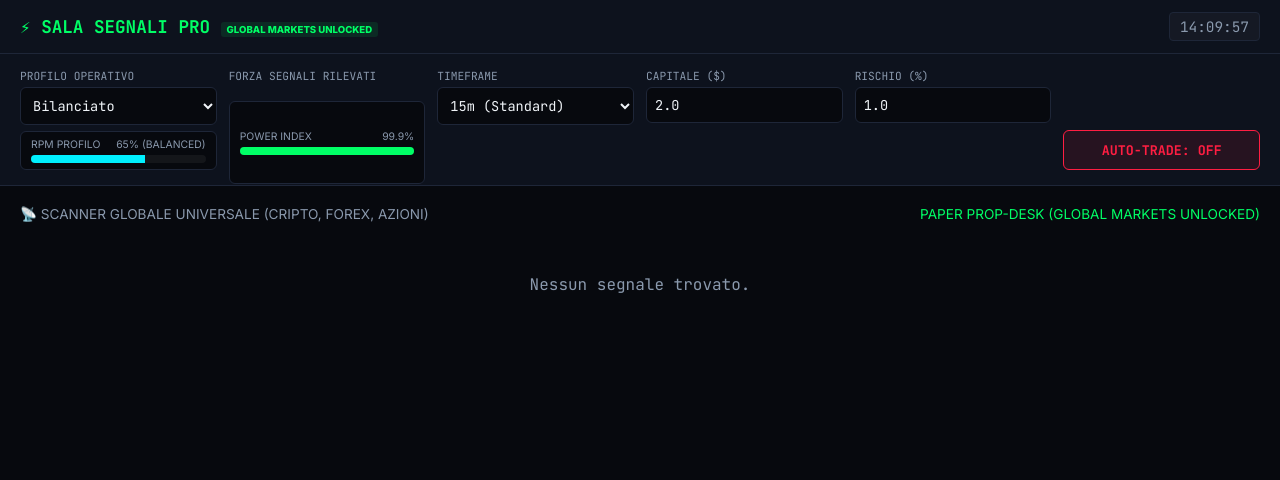
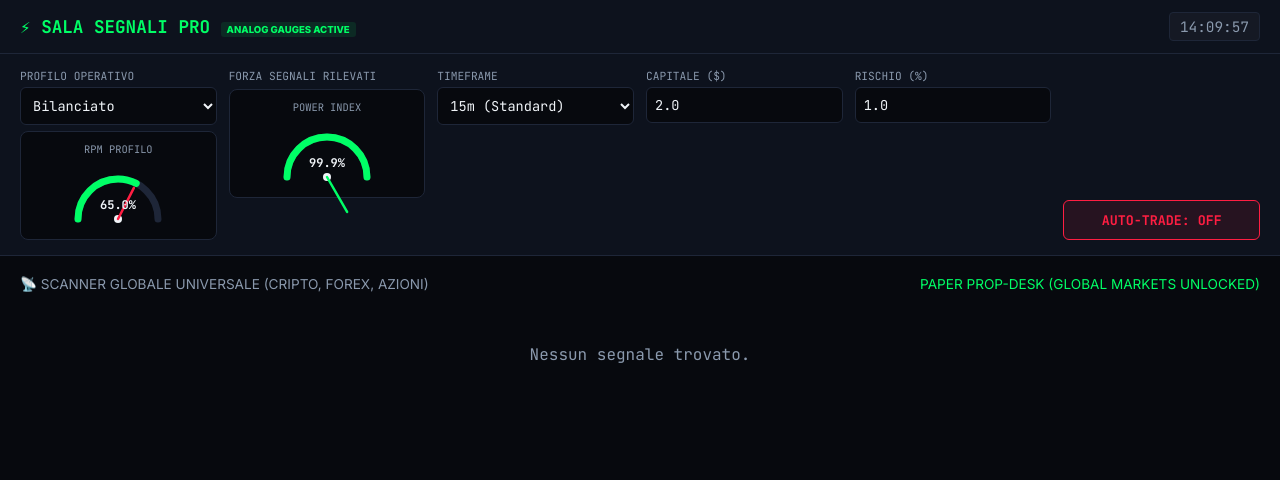
Before and after one commit to fabiocaputo389-ship-it/segnali-ai-telegram, a Flask app: page / in a window 1280 px wide. Shown: the top 480 px of the page. Run offline with Flask 3, Linux system fonts and the light colour scheme; data that the repository does not hold is empty.

Commit message:
Update index.html

```diff
--- a/templates/index.html
+++ b/templates/index.html
@@ -20,11 +20,13 @@
         .control-group label { display: block; font-size: 0.7rem; font-family: 'JetBrains Mono', monospace; color: var(--text-muted); margin-bottom: 4px; text-transform: uppercase; }
         .control-group input, .control-group select { width: 100%; background: var(--bg-base); border: 1px solid var(--border-color); color: var(--text-main); padding: 8px; border-radius: 6px; font-family: 'JetBrains Mono', monospace; font-size: 0.85rem; }
 
-        /* TACHIMETRO WIDGET STYLES */
-        .tachometer-box { background: var(--bg-base); border: 1px solid var(--border-color); border-radius: 6px; padding: 6px 10px; display: flex; flex-direction: column; justify-content: center; }
-        .tachometer-header { display: flex; justify-content: space-between; font-size: 0.65rem; font-family: 'JetBrains Mono', monospace; color: var(--text-muted); text-transform: uppercase; margin-bottom: 4px; }
-        .tachometer-gauge { width: 100%; height: 8px; background: rgba(255,255,255,0.05); border-radius: 4px; overflow: hidden; position: relative; }
-        .tachometer-fill { height: 100%; width: 50%; background: var(--accent-green); transition: width 0.3s ease, background 0.3s ease; }
+        /* STILI VERO TACHIMETRO CIRCOLARE CON LANCETTA */
+        .gauge-card { background: var(--bg-base); border: 1px solid var(--border-color); border-radius: 8px; padding: 10px; display: flex; flex-direction: column; align-items: center; text-align: center; }
+        .gauge-title { font-size: 0.65rem; font-family: 'JetBrains Mono', monospace; color: var(--text-muted); text-transform: uppercase; margin-bottom: 4px; }
+        .gauge-container { position: relative; width: 110px; height: 65px; margin: 4px auto 0 auto; }
+        .gauge-svg { width: 100%; height: 100%; transform: rotate(0deg); overflow: visible; }
+        .gauge-needle { transition: transform 0.5s cubic-bezier(0.4, 2.08, 0.55, 0.44); transform-origin: 55px 55px; }
+        .gauge-value-text { font-family: 'JetBrains Mono', monospace; font-size: 0.75rem; font-weight: 700; fill: var(--text-main); }
 
         .autotrade-btn { background: rgba(255,30,66,0.1); border: 1px solid var(--accent-red); color: var(--accent-red); font-weight: 800; border-radius: 6px; padding: 8px 12px; cursor: pointer; font-family: 'JetBrains Mono', monospace; height: 40px; }
         .autotrade-btn.active { background: rgba(0,255,102,0.1); border-color: var(--accent-green); color: var(--accent-green); }
@@ -55,7 +57,7 @@
 </head>
 <body>
     <header>
-        <div class="logo">⚡ SALA SEGNALI PRO <span style="font-size:0.6rem; background:rgba(0,255,102,0.1); color:var(--accent-green); padding:2px 6px; border-radius:3px;">GLOBAL MARKETS UNLOCKED</span></div>
+        <div class="logo">⚡ SALA SEGNALI PRO <span style="font-size:0.6rem; background:rgba(0,255,102,0.1); color:var(--accent-green); padding:2px 6px; border-radius:3px;">ANALOG GAUGES ACTIVE</span></div>
         <div class="terminal-clock" id="clock">00:00:00</div>
     </header>
 
@@ -67,19 +69,35 @@
                 <option value="balanced" selected>Bilanciato</option>
                 <option value="aggressive">Aggressivo / HFT</option>
             </select>
-            <!-- Tachimetro Profilo -->
-            <div class="tachometer-box" style="margin-top:6px;">
-                <div class="tachometer-header"><span>RPM Profilo</span><span id="profileRpmVal">60%</span></div>
-                <div class="tachometer-gauge"><div id="profileTachFill" class="tachometer-fill" style="width:60%;"></div></div>
+            <!-- Tachimetro 1: Profilo Operativo con Lancetta -->
+            <div class="gauge-card" style="margin-top:6px;">
+                <div class="gauge-title">RPM Profilo</div>
+                <div class="gauge-container">
+                    <svg class="gauge-svg" viewBox="0 0 110 65">
+                        <path d="M 15 55 A 40 40 0 0 1 95 55" fill="none" stroke="#1e2638" stroke-width="7" stroke-linecap="round"/>
+                        <path id="gaugePath1" d="M 15 55 A 40 40 0 0 1 95 55" fill="none" stroke="#00ff66" stroke-width="7" stroke-dasharray="125.6" stroke-dashoffset="50" stroke-linecap="round"/>
+                        <circle cx="55" cy="55" r="4" fill="#f0f4f8"/>
+                        <line id="gaugeNeedle1" class="gauge-needle" x1="55" y1="55" x2="55" y2="20" stroke="#ff1e42" stroke-width="2.5" stroke-linecap="round"/>
+                        <text id="gaugeText1" x="55" y="45" text-anchor="middle" class="gauge-value-text">65%</text>
+                    </svg>
+                </div>
             </div>
         </div>
 
         <div class="control-group">
             <label>Forza Segnali Rilevati</label>
-            <!-- Tachimetro Forza Segnali -->
-            <div class="tachometer-box" style="height: calc(100% - 18px); margin-top: 18px;">
-                <div class="tachometer-header"><span>Power Index</span><span id="signalPowerVal">99.9%</span></div>
-                <div class="tachometer-gauge"><div id="signalTachFill" class="tachometer-fill" style="width:99.9%; background:var(--accent-green);"></div></div>
+            <!-- Tachimetro 2: Forza Segnali con Lancetta -->
+            <div class="gauge-card" style="margin-top:6px;">
+                <div class="gauge-title">Power Index</div>
+                <div class="gauge-container">
+                    <svg class="gauge-svg" viewBox="0 0 110 65">
+                        <path d="M 15 55 A 40 40 0 0 1 95 55" fill="none" stroke="#1e2638" stroke-width="7" stroke-linecap="round"/>
+                        <path id="gaugePath2" d="M 15 55 A 40 40 0 0 1 95 55" fill="none" stroke="#00ff66" stroke-width="7" stroke-dasharray="125.6" stroke-dashoffset="0" stroke-linecap="round"/>
+                        <circle cx="55" cy="55" r="4" fill="#f0f4f8"/>
+                        <line id="gaugeNeedle2" class="gauge-needle" x1="55" y1="55" x2="90" y2="35" stroke="#00ff66" stroke-width="2.5" stroke-linecap="round"/>
+                        <text id="gaugeText2" x="55" y="45" text-anchor="middle" class="gauge-value-text">99.9%</text>
+                    </svg>
+                </div>
             </div>
         </div>
 
@@ -170,27 +188,32 @@
         setInterval(() => { document.getElementById('clock').innerText = new Date().toLocaleTimeString('it-IT'); }, 1000);
         let autoTradeState = false;
 
+        function updateGauge(needleId, textId, pathId, percent) {
+            // percent va da 0 a 100. L'arco va da -90° (0%) a +90° (100%)
+            const angle = (percent / 100) * 180 - 90;
+            const needle = document.getElementById(needleId);
+            if (needle) {
+                needle.style.transform = `rotate(${angle}deg)`;
+            }
+            const text = document.getElementById(textId);
+            if (text) {
+                text.textContent = `${percent.toFixed(1)}%`;
+            }
+            const path = document.getElementById(pathId);
+            if (path) {
+                const dashoffset = 125.6 - (125.6 * percent) / 100;
+                path.style.strokeDashoffset = dashoffset;
+            }
+        }
+
         function updateTachometers(profile, avgScore) {
-            const profileFill = document.getElementById('profileTachFill');
-            const profileRpm = document.getElementById('profileRpmVal');
-            if (profile === 'conservative') {
-                profileFill.style.width = '35%';
-                profileFill.style.background = '#00ff66';
-                profileRpm.innerText = '35% (Safe)';
-            } else if (profile === 'balanced') {
-                profileFill.style.width = '65%';
-                profileFill.style.background = '#00f0ff';
-                profileRpm.innerText = '65% (Balanced)';
-            } else {
-                profileFill.style.width = '95%';
-                profileFill.style.background = '#ff1e42';
-                profileRpm.innerText = '95% (HFT Max)';
-            }
+            let pPercent = 65;
+            if (profile === 'conservative') pPercent = 35;
+            else if (profile === 'balanced') pPercent = 65;
+            else if (profile === 'aggressive') pPercent = 95;
 
-            const signalFill = document.getElementById('signalTachFill');
-            const signalVal = document.getElementById('signalPowerVal');
-            signalFill.style.width = `${avgScore}%`;
-            signalVal.innerText = `${avgScore}%`;
+            updateGauge('gaugeNeedle1', 'gaugeText1', 'gaugePath1', pPercent);
+            updateGauge('gaugeNeedle2', 'gaugeText2', 'gaugePath2', avgScore);
         }
 
         function switchTab(tabName, element) {
```
